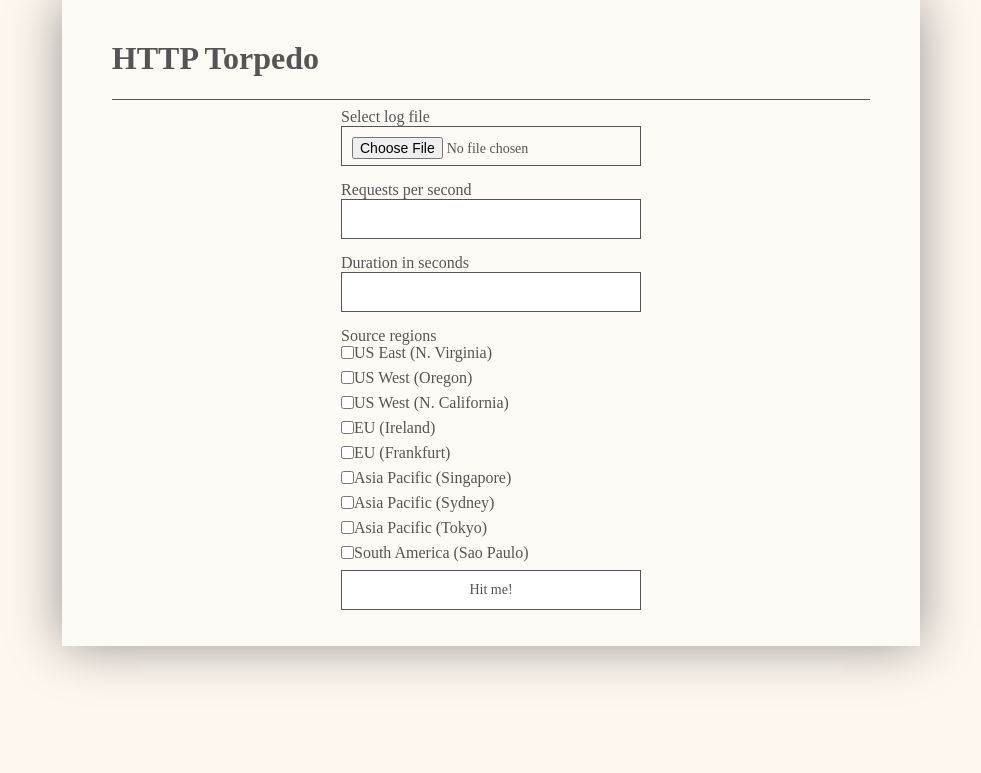
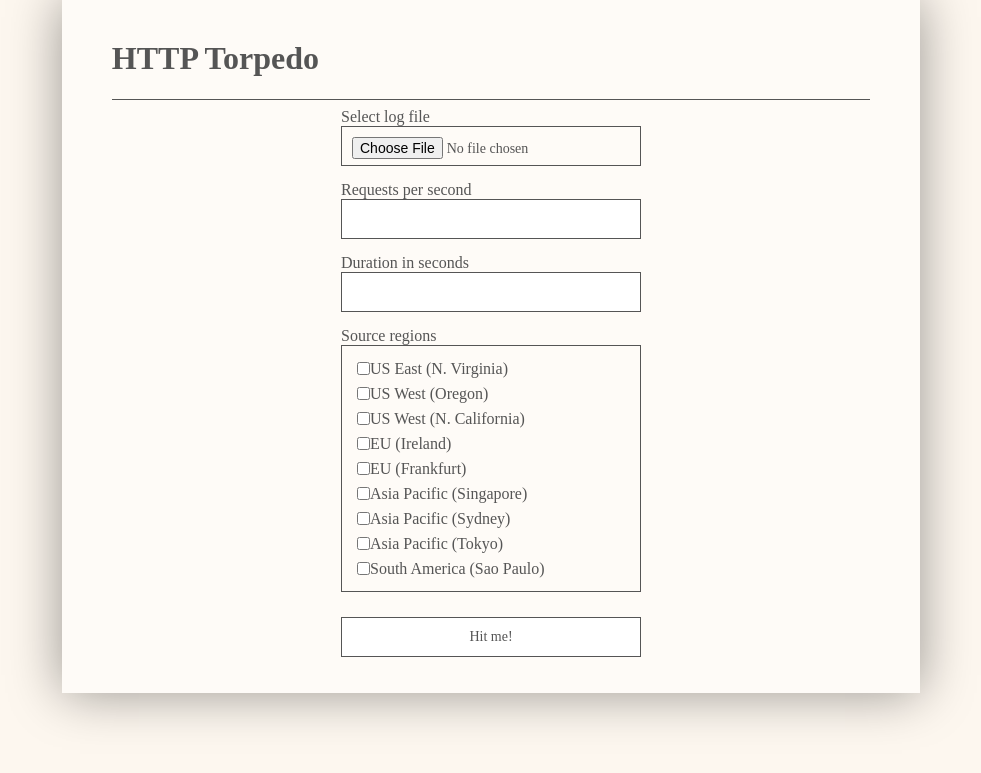
Before and after one commit to kreldjarn/http-torpedo, a Django app: page / in a window 1280 px wide. Shown: the part 27-800 px from the top of the page, without its empty margins (149-1130 px from the left). Run offline with Django 3.2, Linux system fonts and the light colour scheme; parts of the project's set-up code (start-up, migrations or seed data) failed here and were passed over; some web fonts are replaced.

Commit message:
Styled checkbox shit more than before

```diff
--- a/torpedo/static/css/style.css
+++ b/torpedo/static/css/style.css
@@ -104,6 +104,13 @@ input[type=checkbox] {
     overflow: hidden;
 }
 
+.regions {
+	border: 1px solid #555;
+	padding: 15px;
+	padding-bottom: 5px;
+	margin-bottom: 25px;
+}
+
 .checkbox-group {
 	margin-bottom: 10px;
 }
--- a/torpedo/templates/torpedo/root.html
+++ b/torpedo/templates/torpedo/root.html
@@ -14,12 +14,12 @@
 
 		<label>Source regions</label>
 
+		<div class="regions">
 			<div class="checkbox-group">
 				<label class="checkbox-label" for="us-east-1">
 					<input type="checkbox" name="us-east-1" id="us-east-1" />US East (N. Virginia)
 				</label>
 			</div>
-
 			<div class="checkbox-group">
 				<label class="checkbox-label" for="us-west-2">
 					<input type="checkbox" name="us-west-2" id="us-west-2" />US West (Oregon)
@@ -30,7 +30,6 @@
 					<input type="checkbox" name="us-west-1" id="us-west-1" />US West (N. California)
 				</label>
 			</div>
-
 			<div class="checkbox-group">
 				<label class="checkbox-label" for="eu-west-1">
 					<input type="checkbox" name="eu-west-1" id="eu-west-1" />EU (Ireland)
@@ -61,6 +60,7 @@
 					<input type="checkbox" name="sa-east-1" id="sa-east-1" />South America (Sao Paulo)
 				</label>
 			</div>
+		</div>
 
 		<input class="input-button" type="submit" value="Hit me!" />
 	</div>
```
Lines whose indentation alone changed are shown as unchanged.
